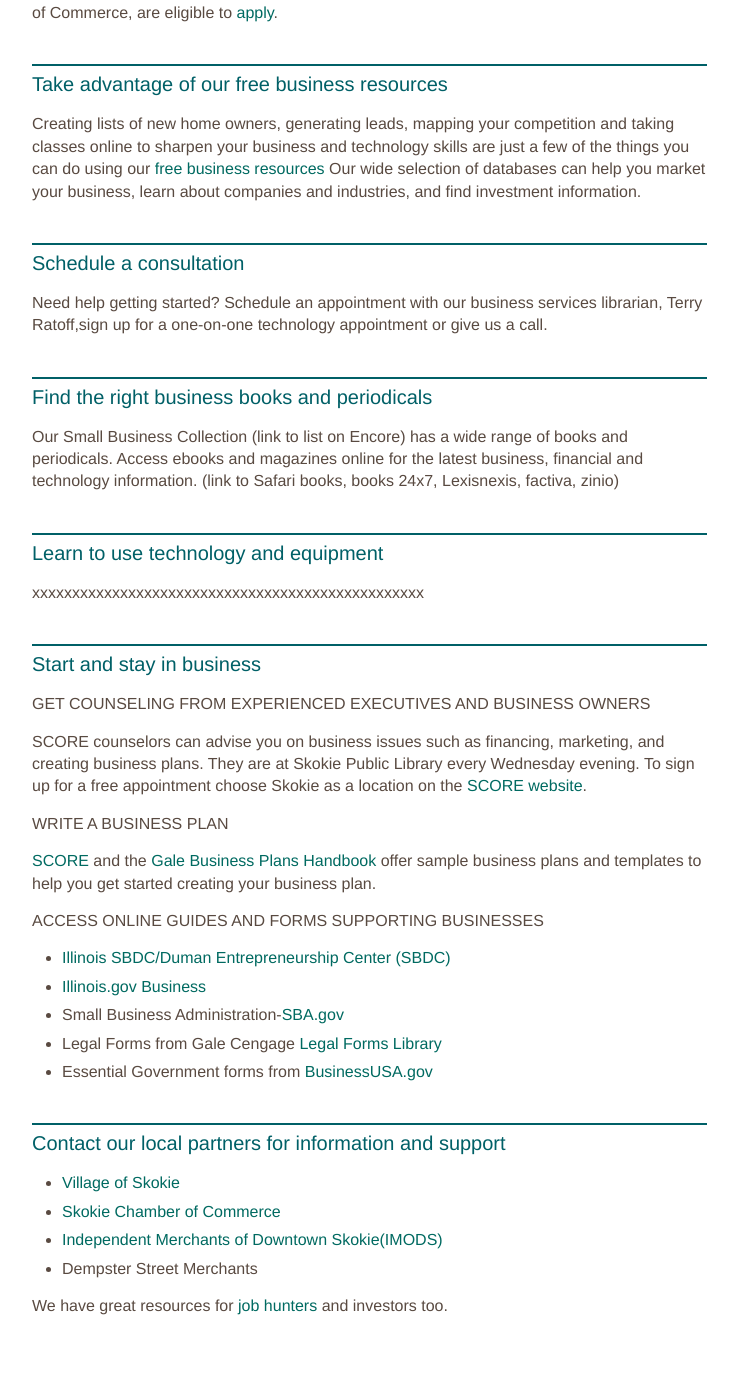
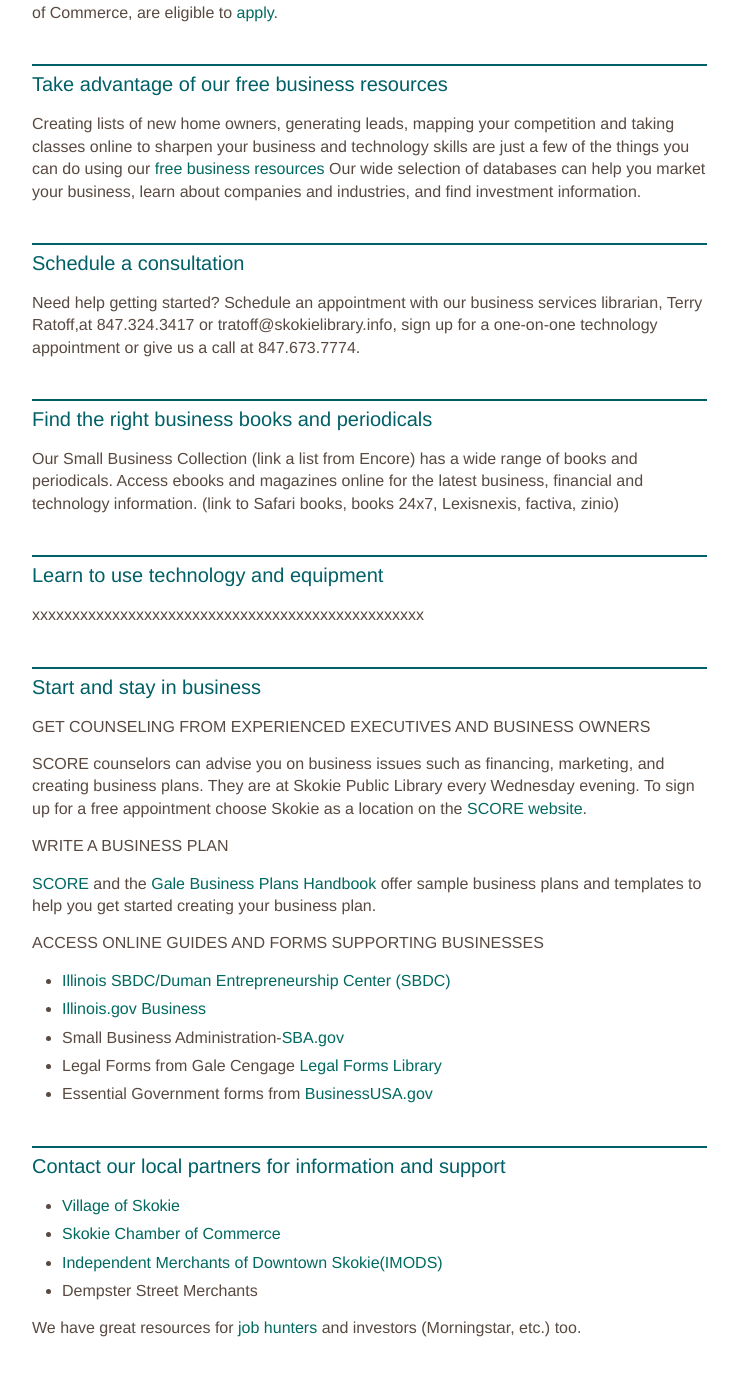
Before and after one commit to skokielibrary/spl-content, a Jekyll site: the page built from _content/terry/services--business-services.markdown, in a window 1280 px wide and 1400 px high, scrolled down 363 px. Shown: the top 1376 px of the window, without its empty margins (126-864 px from the left). Built offline with Jekyll 4.4.1, drawn with Linux system fonts in a browser that asks for light colours.

Commit message:
Updated services--business-services.markdown

```diff
--- a/_content/terry/services--business-services.markdown
+++ b/_content/terry/services--business-services.markdown
@@ -13,10 +13,10 @@ Access our free business resources from home or work, use our [Business & Career
 Creating lists of new home owners, generating leads, mapping your competition and taking classes online to sharpen your business and technology skills are just a few of the things you can do using our [free business resources](link to Business database page including REFUSA, Public records Lynda, Treehouse, atomic learning and investing databases) Our wide selection of databases can help you market your business, learn about companies and industries, and find investment information.
 
 ##Schedule a consultation
-Need help getting started? Schedule an appointment with our business services librarian, Terry Ratoff,sign up for a one-on-one technology appointment or give us a call.
+Need help getting started? Schedule an appointment with our business services librarian, Terry Ratoff,at 847.324.3417 or tratoff@skokielibrary.info, sign up for a one-on-one technology appointment or give us a call at 847.673.7774.
 
 ##Find the right business books and periodicals
-Our Small Business Collection (link to list on Encore) has a wide range of books and periodicals. Access ebooks and magazines online for the latest business, financial and technology information. (link to Safari books, books 24x7, Lexisnexis, factiva, zinio)
+Our Small Business Collection (link a list from Encore) has a wide range of books and periodicals. Access ebooks and magazines online for the latest business, financial and technology information. (link to Safari books, books 24x7, Lexisnexis, factiva, zinio)
 
 ##Learn to use technology and equipment
 xxxxxxxxxxxxxxxxxxxxxxxxxxxxxxxxxxxxxxxxxxxxxxxxx
@@ -39,4 +39,4 @@ SCORE counselors can advise you on business issues such as financing, marketing,
 - [Independent Merchants of Downtown Skokie(IMODS)](http://downtownskokie.org/)
 - Dempster Street Merchants
 
-We have great resources for [job hunters](careers page) and investors too.
+We have great resources for [job hunters](careers page) and investors (Morningstar, etc.) too.
```
